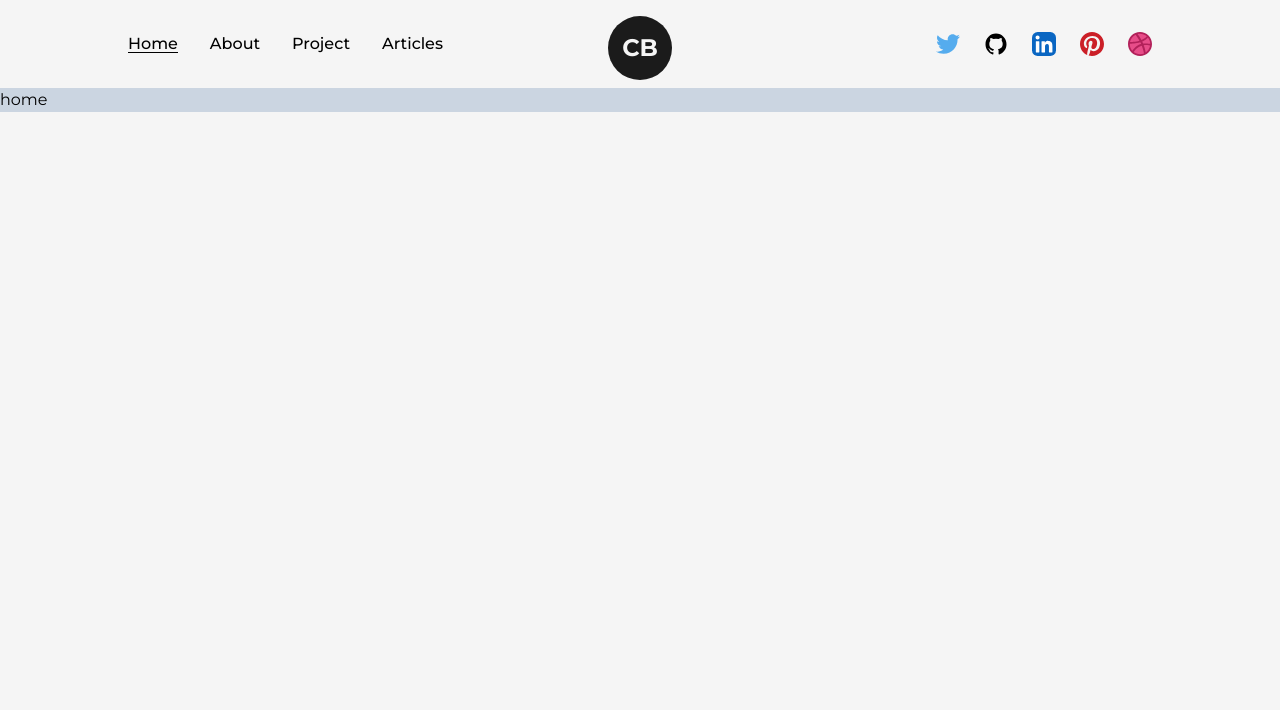
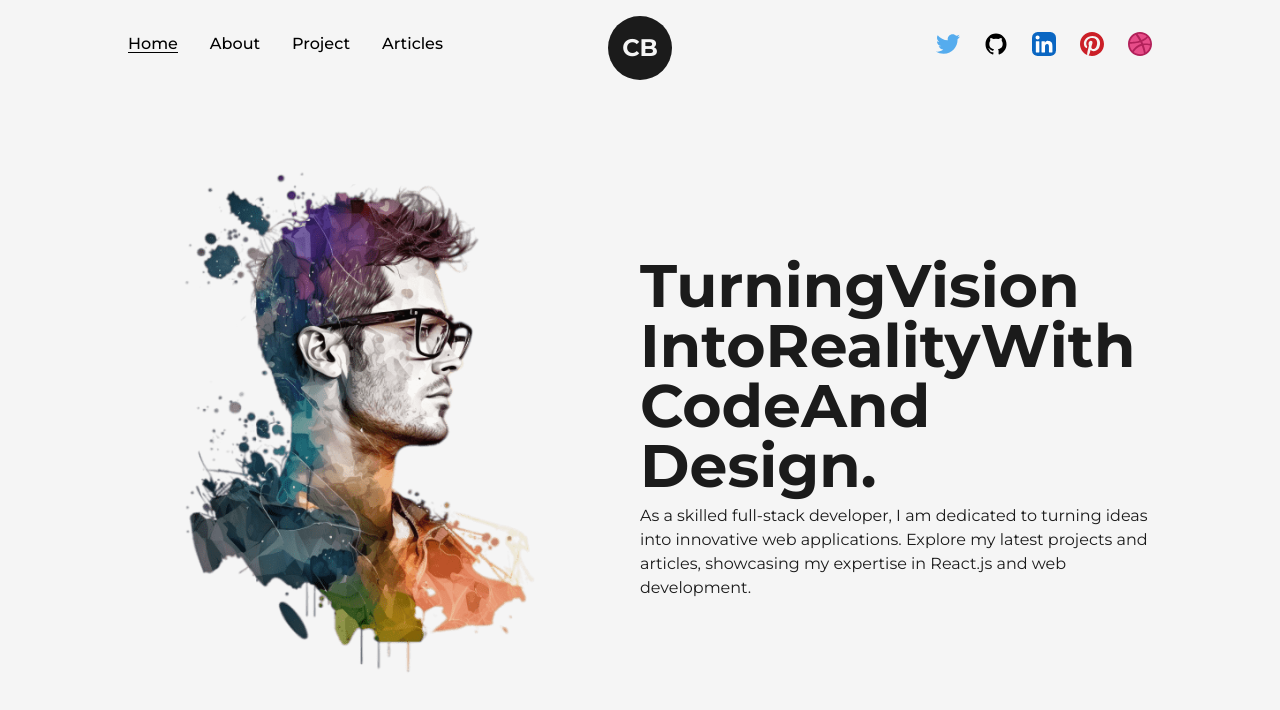
Before and after one commit to MustafaYilmaz1625/my-portfolio-nextjs-tailwindcss, a Next.js app: page / in a window 1280 px wide. Shown: the top 710 px of the page. Built offline with nearby package versions, Linux system fonts and the light colour scheme.

Commit message:
create text animate

```diff
--- /dev/null
+++ b/src/components/Layout.js
@@ -0,0 +1,11 @@
+import React from 'react'
+
+const Layout = ({children,className=''}) => {
+  return (
+    <div className={`w-full h-full inline-block z-0 bg-light p-32 ${className}`}>
+        {children}
+    </div>
+  )
+}
+
+export default Layout
--- a/src/pages/index.js
+++ b/src/pages/index.js
@@ -1,10 +1,27 @@
+import Layout from '@/components/Layout'
 import Image from 'next/image'
+import profilePic from "../../public/images/profile/developer-pic-1.png"
+import AnimatedText from '@/components/AnimatedText';
 
 
 export default function Home() {
   return (
-    <main className='bg-slate-300'>
-      home
+    <main className="flex items-center text-dark w-full min-h-screen">
+      <Layout className="pt-0">
+        <div className="flex items-center just w-full">
+          <div className="w-1/2">
+            <Image src={profilePic} alt="CodeBucks" className="w-full h-auto" />
+          </div>
+          <div className='w-1/2 flex flex-col items-center self-center' >
+            <AnimatedText text="Turning Vision Into Reality With Code And Design." className='!text-6xl !text-left'/>
+            <p>
+              As a skilled full-stack developer, I am dedicated to turning ideas
+              into innovative web applications. Explore my latest projects and
+              articles, showcasing my expertise in React.js and web development.
+            </p>
+          </div>
+        </div>
+      </Layout>
     </main>
-  )
+  );
 }
```
